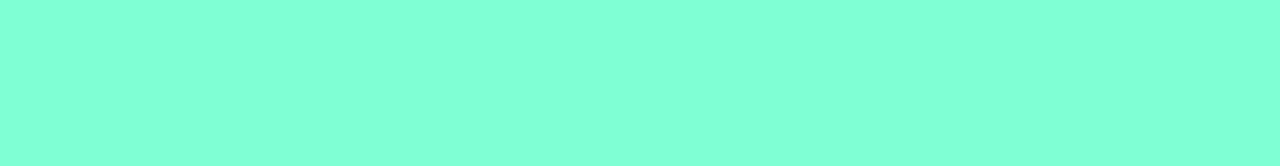
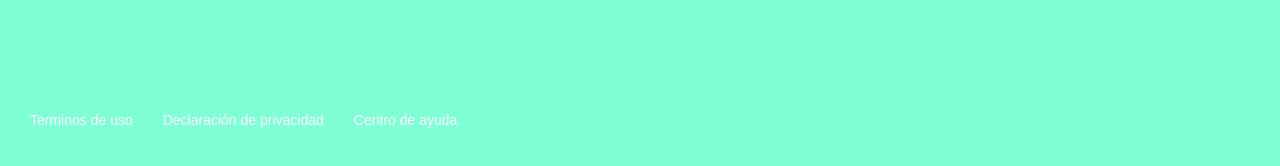
Before and after one commit to broko-de/brokovideos, a React app: page / in a window 1280 px wide. Shown: the part 730-896 px from the top of the page. Before the commit the page ends 800 px from the top, so only its background shows below. Built offline with nearby package versions, Linux system fonts and the light colour scheme.

Commit message:
Se agrega estructura y estilos de footer

```diff
--- /dev/null
+++ b/src/assets/styles/components/Footer.scss
@@ -0,0 +1,19 @@
+.footer {
+    align-items: center;
+    background-color: aquamarine;
+    display: flex;
+    height: 100px;
+    width: 100%;
+}
+
+.footer a {
+    color: white;
+    cursor: pointer;
+    font-size: 14px;
+    padding-left: 30px;
+    text-decoration: none;
+}
+
+.footer a:hover {
+    text-decoration: underline;
+}
--- /dev/null
+++ b/src/components/Footer.jsx
@@ -0,0 +1,12 @@
+import React from 'react'
+import '../assets/styles/components/Footer.scss';
+
+const Footer = () => (
+    <footer className="footer">
+        <a href="/">Terminos de uso</a>
+        <a href="/">Declaración de privacidad</a>
+        <a href="/">Centro de ayuda</a>
+    </footer>
+);
+
+export default Footer;
--- a/src/containers/App.jsx
+++ b/src/containers/App.jsx
@@ -5,6 +5,7 @@
 import Categories from '../components/Categories';
 import Carousel from '../components/Carousel';
 import CarouselItem from '../components/CarouselItem';
+import Footer from '../components/Footer';
 
 //Importo CSS - Con extensión
 import '../assets/styles/App.scss';
@@ -24,9 +25,9 @@
                 <CarouselItem />
                 <CarouselItem />
                 <CarouselItem />
-
             </Carousel>
         </Categories>
+        <Footer />
     </div>
 )
 
```
